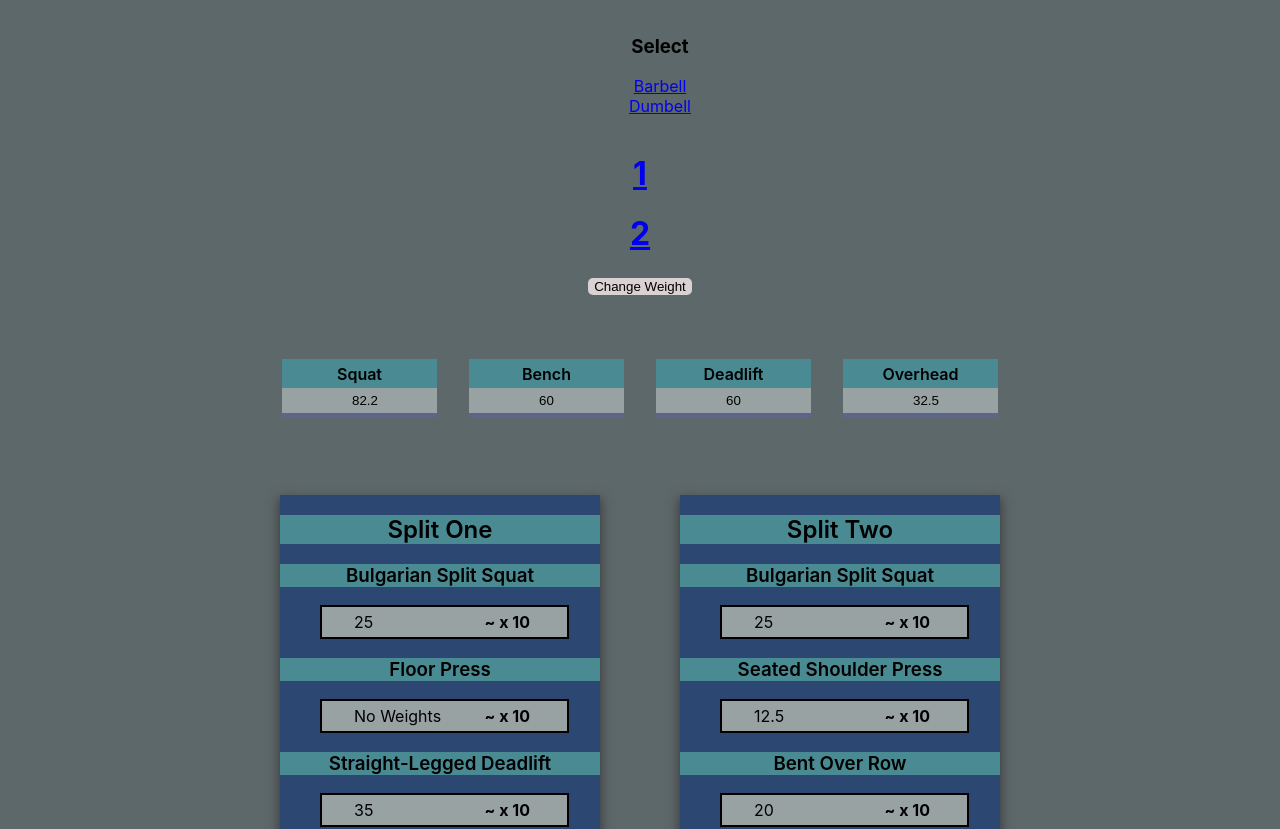
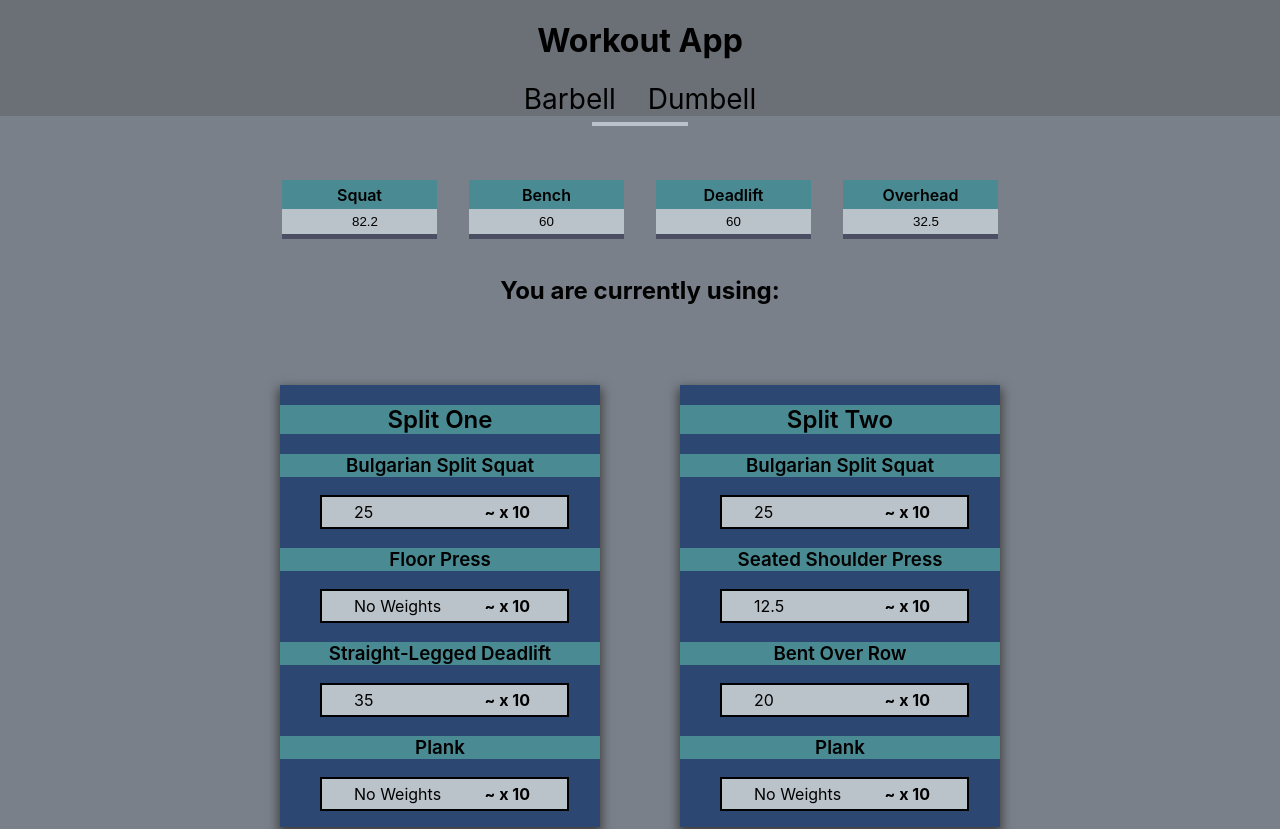
Before and after one commit to AroonSalotra/workout-app, a React (Create React App) app: page /workout-app/plan-2 in a window 1280 px wide. Shown: the top 829 px of the page. Built offline with nearby package versions, Linux system fonts and the light colour scheme.

Commit message:
add styles for navbar

```diff
--- a/src/App.css
+++ b/src/App.css
@@ -1,10 +1,10 @@
 :root {
     /* --clr-bg: rgb(79, 98, 110); */
-    --clr-bg: rgb(93, 104, 107);
-    --clr-main: rgb(44, 72, 114);
-    --clr-highlight: #99a2a3;
+    --clr-bg: #79808A;
+    --clr-main: #2c4872;
+    --clr-highlight: #bbc3ca;
     --clr-a: rgb(74, 138, 146);
-    --clr-c: rgb(95, 100, 143);
+    --clr-c: rgb(76, 79, 99);
 
 
     --px-5: 10px;
@@ -26,6 +26,49 @@ body {
 }
 
 .containerMain {}
+
+.navbar-container {
+    background: var(--clr-main);
+    background:  #6b7077;
+    display: flex;
+    flex-direction: column;
+    justify-content: center;
+}
+
+a:-webkit-any-link {
+    text-decoration: none;
+    color: inherit;
+}
+
+.navbar-links {
+    display: flex;
+    justify-content: center;
+    gap: 2rem;
+    font-size: 1.75rem;
+    font-weight: 400;
+}
+
+link {
+    text-decoration: none;
+}
+
+.link-hover {
+    background: var(--clr-highlight);
+    position: absolute;
+    height: .25rem;
+    width: 6rem;
+    transform: translateY(2.5rem);
+    transition: transform 400ms ease-out;
+}
+
+#link-one {
+    transform: translate(-4.4rem, 2.5rem);
+}
+
+#link-two {
+    transform: translate(3.6rem, 2.5rem);
+    width: 7rem;
+}
 
 .containerWeek {
     margin-top: 5rem;
@@ -139,11 +182,15 @@ body {
     justify-content: center;
 }
 
-
 .select-list {
     display: flex;
     flex-direction: column;
     list-style-type: none;
+    padding: 0;
+}
+
+.select-btn {
+    cursor: pointer;
 }
 
 .trainingWeek li:hover {
@@ -190,10 +237,13 @@ body {
 }
 
 .link {
-    font-weight: 600;
+    /* font-weight: 600;
     color: rgb(94, 27, 94);
     cursor: pointer;
-    user-select: none;
+    user-select: none; */
+
+    text-decoration: none;
+    font-weight: 700;
 }
 
 #infoHeader {
@@ -349,6 +399,7 @@ body {
 
 .opacity-none {
     opacity: 0;
+    pointer-events: none;
 }
 
 #btn-calc:active>.calculator {
--- a/src/App.js
+++ b/src/App.js
@@ -16,6 +16,7 @@ import PlanTwo from './PlanTwo';
 import PlanTwoDisplay from './PlanTwoDisplay';
 import Navbar from './Navbar';
 import TrainingMaxDisplay from './TrainingMaxDisplay';
+import ViewPlan from './ViewPlan';
 
 function App() {
 
@@ -30,6 +31,8 @@ function App() {
   // Rounding Number function to get closest 0.25
   const [value, setValue] = useState(null)
 
+  const [plan, setPlan] = useState(null)
+
   const roundNum = (input) => {
     return Math.ceil(input / 2.5) * 2.5
   }
@@ -38,11 +41,12 @@ function App() {
   return (
     <BrowserRouter>
       <div className="App">
-        <Navbar setValue={setValue} value={value} />
+        <Navbar setValue={setValue} value={value} plan={plan} setPlan={setPlan} />
         <TrainingMaxDisplay
           squat={squat} bench={bench} deadlift={deadlift} overhead={overhead}
           setSquat={setSquat} setBench={setBench} setDeadlift={setDeadlift} setOverhead={setOverhead}
         />
+        <ViewPlan plan={plan} />
         <Calculator display={display} opacity={opacity} />
         <Routes>
           <Route exact path="/workout-app/plan-1" element={<Main round={roundNum}
--- a/src/DebugComponent.jsx
+++ b/src/DebugComponent.jsx
@@ -4,47 +4,16 @@ import DebugChild from "./DebugChild"
 
 const DebugComponent = (props) => {
 
-    const data1 = [
-        { name: "5/3/1", difficulty: "Beginner", rating: "5" }
-    ]
-
-    const data2 = [
-        { name: "PFL", difficulty: "Intermediate", rating: "4" }
-    ]
-
-    const handleData = () => {
-        switch (props.value) {
-            case "plan-1":
-                return data1.map(({ name, difficulty, rating }) => {
-                    return <div>
-                        <h1>{name}</h1>
-                        <p>{difficulty}</p>
-                        <p>{rating}</p>
-                    </div>
-                })
-                break;
-            case "plan-2":
-                break;
-            default:
-                return null
-        }
+    const handleClick = () => {
+        console.log("success")
     }
-
 
     return (
         <div className="debugContainer">
-            <DebugChild value={props.value}
-                setValue={props.setValue} />
-            <h1>{props.value}</h1>
-            {handleData()}
-
-            {/* {data1.map(({ name, difficulty, rating }) => {
-                return <div>
-                    <h1>{name}</h1>
-                    <p>{difficulty}</p>
-                    <p>{rating}</p>
-                </div>
-            })} */}
+            <select name="" id="">
+                <option value="" onClick={() => handleClick()}>1</option>
+                <option value="" onClick={() => handleClick()}>2</option>
+            </select>
 
         </div>
     )
--- a/src/Dropdown.jsx
+++ b/src/Dropdown.jsx
@@ -1,10 +1,13 @@
 import { useState, useEffect } from 'react';
 import { Link } from 'react-router-dom';
-
+import { AiOutlineArrowDown } from "react-icons/ai"
 
 const Dropdown = (props) => {
 
-    const [display, setDisplay] = useState("")
+    const [display, setDisplay] = useState("link-")
+
+    const [barbell, setBarbell] = useState(null)
+    const [dumbell, setDumbell] = useState(null)
 
     const handleClick = () => {
         (display == "" ? setDisplay("opacity-none") : setDisplay(""))
@@ -14,12 +17,24 @@ const Dropdown = (props) => {
         setDisplay("opacity-none")
     }
 
+    const handleState = (e) => {
+        (e.target.id == "slct-barbell" ? props.setPlan("5/3/1 Beginner") : props.setPlan("PPL Beginner"))
+    }
+
     return (
         <div className='select-container'>
             <ul className='select-list'>
-                <li onClick={() => handleClick()}><h3>Select</h3></li>
-                <Link to="/workout-app/plan-1" className={display} onClick={() => testClick()}>Barbell</Link>
-                <Link to="/workout-app/plan-2" className={display} onClick={() => testClick()}>Dumbell</Link>
+                <li onClick={() => handleClick()} key={"select"}>
+                    <h3 className="select-btn">Change Program<AiOutlineArrowDown /></h3>
+                </li>
+
+                <Link to="/workout-app/plan-1" key={"link1"} className={`${display} link`}
+                    onClick={(e) => { testClick(); handleState(e) }} id="slct-barbell">
+                    Barbell Routine</Link>
+
+                <Link to="/workout-app/plan-2" key={"link2"} className={`${display} link`}
+                    onClick={(e) => { testClick(); handleState(e) }} id="slct-dumbell">
+                    Dumbell Routine</Link>
             </ul>
         </div>
     );
--- a/src/Navbar.jsx
+++ b/src/Navbar.jsx
@@ -1,29 +1,44 @@
 import Dropdown from "./Dropdown";
 import { Link } from 'react-router-dom';
+import { useState } from "react";
 
 const Navbar = (props) => {
-    const handleClick = (event) => {
-        props.setValue(event.target.value)
+
+    const [display, setDisplay] = useState("ler")
+    const [position, setPosition] = useState(null)
+
+    const data = [
+        { text: "Barbell", redirect: "/workout-app/plan-1", id: 1 },
+        { text: "Dumbell", redirect: "/workout-app/plan-2", id: 2 },
+    ]
+
+    const handleClick = (e) => {
+        // (e.target.id === "Barbell" ? props.setPlan("5/3/1 Beginner") : props.setPlan("PPL Beginner"))
+        // console.log(e.target.id)
+
+        if (e.target.id === "Barbell") {
+            props.setPlan("5/3/1 Beginner")
+            setPosition("link-one")
+        } else {
+            props.setPlan("PPL Beginner")
+            setPosition("link-two")
+        }
     }
 
-    const handleWeight = () => {
-    }
-
-    console.log(props.children)
-
-
     return (
-        <div>
-            <Dropdown handleClick={handleClick} />
-            <h2>{props.value}</h2>
-            <Link to="/workout-app/plan-1">
-                <h1>1</h1>
-            </Link>
-            <Link to="/workout-app/plan-2">
-                <h1>2</h1>
-            </Link>
-            <button onClick={() => handleWeight()}>Change Weight</button>
-        </div>
+        <>
+            <div className="navbar-container">
+                <h1>Workout App</h1>
+                <div className="navbar-links">
+                    {data.map(({ text, redirect, id }) => {
+                        return <Link to={redirect} key={id} id={text} className={display}
+                            onClick={(e) => handleClick(e)}>{text}</Link>
+                    })}
+                    <div className={`link-hover`} id={position}></div>
+                </div>
+            </div>
+            {/* <Dropdown handleClick={handleClick} plan={props.plan} setPlan={props.setPlan} /> */}
+        </>
     );
 }
 
--- a/src/PlanTwo.jsx
+++ b/src/PlanTwo.jsx
@@ -8,7 +8,7 @@ const PlanTwo = (props) => {
         return <div>
             {(day === "A" ? handleArray(newLiftsAll, 1, newLiftsA) : handleArray(newLiftsAll, 1, newLiftsB))
                 .map((elem) => {
-                    return <div>
+                    return <div key={elem.id}>
                         <h3 className="subTitle">{elem.type}</h3>
                         <p className="rep">{elem.lift ? props.round(elem.lift / elem.operand) : "No Weights"}
                             <span className="reps">~ x 10</span></p>
--- /dev/null
+++ b/src/ViewPlan.jsx
@@ -0,0 +1,9 @@
+const ViewPlan = (props) => {
+    return (
+        <>
+            <h2>You are currently using: {props.plan}</h2>
+        </>
+     );
+}
+
+export default ViewPlan;
```
